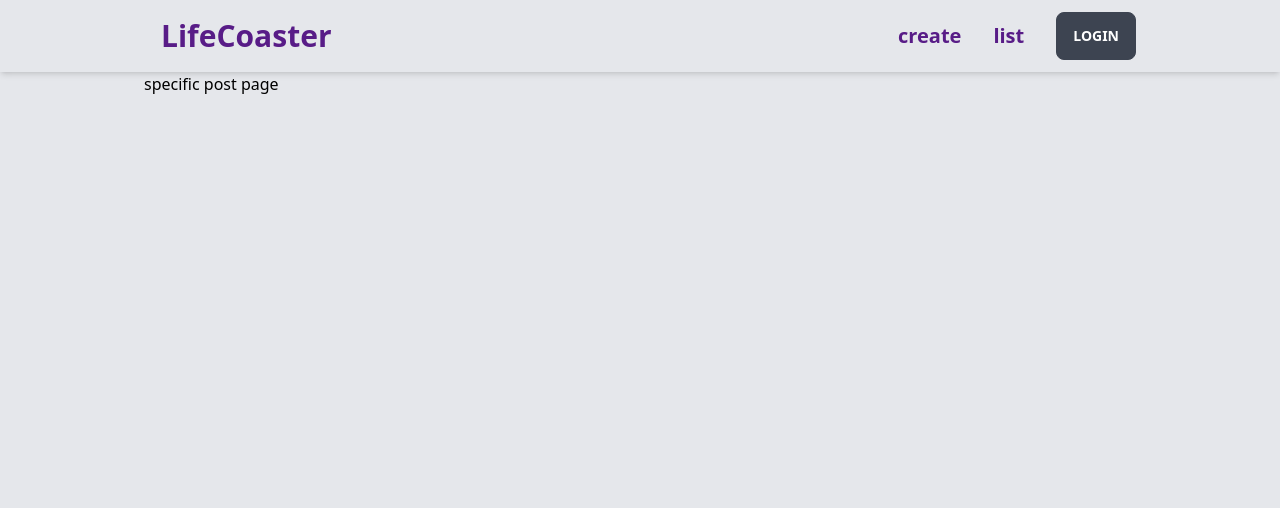
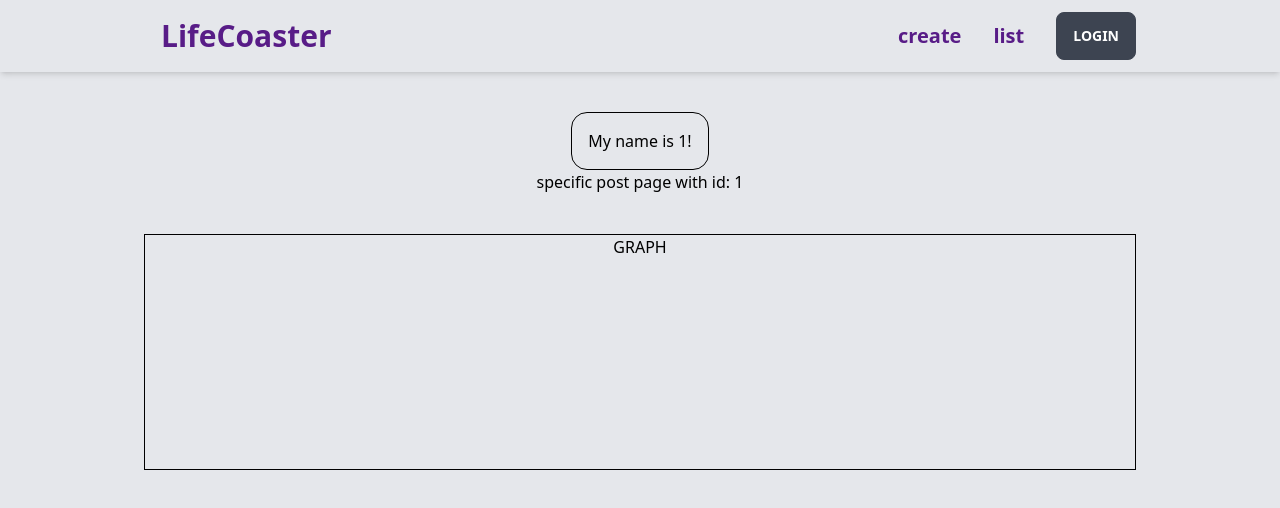
Before and after one commit to DKimGitHub/LifeCoaster, a Next.js app: page /1/1 in a window 1280 px wide. Shown: the top 508 px of the page. Built offline with nearby package versions, Linux system fonts and the light colour scheme; no server answers.

Commit message:
added basic filler for username and post page

```diff
--- a/app/[username]/[postid]/page.tsx
+++ b/app/[username]/[postid]/page.tsx
@@ -1,3 +1,10 @@
-export default async function Page() {
-    return <div>specific post page</div>;
-    }
+export default async function Page({ params }: { params: { postid: string } }) {
+  const { postid } = params;
+  return (
+    <>
+      <div>specific post page with id: {postid}</div>
+
+      <div className="mt-10 aspect-[21/5] w-full border border-black text-center"> GRAPH </div>
+    </>
+  );
+}
--- /dev/null
+++ b/app/[username]/layout.tsx
@@ -0,0 +1,12 @@
+import { PageProps } from "../../lib/types";
+
+export default function Layout({ children, params }: PageProps) {
+  return (
+    <div className="flex flex-col items-center">
+      <div className="mt-10 rounded-2xl border border-black p-4">
+        My name is {params.username}!
+      </div>
+      {children}
+    </div>
+  );
+}
--- a/app/[username]/page.tsx
+++ b/app/[username]/page.tsx
@@ -1,3 +1 @@
-export default async function Page() {
-    return <div>username page</div>;
-    }
+export default function Page(){}
--- a/app/create/page.tsx
+++ b/app/create/page.tsx
@@ -1,3 +1,6 @@
 export default async function Page() {
-return <div>create page</div>;
+return <div className="flex flex-col items-center">
+    <div className="mt-10 w-full aspect-[21/5] border border-black text-center"> GRAPH </div>
+    <div> ANSWER THESE QUESTIONS BITCH </div>
+</div>;
 }
--- a/app/list/page.tsx
+++ b/app/list/page.tsx
@@ -1,3 +1,4 @@
+import Link from "next/link";
 import prisma from "../../lib/prisma";
 
 
@@ -16,16 +17,16 @@ async function fetchData() {
 export default async function Page() {
   const postList = await fetchData();
   return (
-    <div className="grid w-full grid-cols-2">
+    <div className="mt-5 grid w-full grid-cols-2">
       {postList.map((data, index) => (
         <div className="card m-5 bg-base-100 shadow-xl">
           <div className="card-body p-6 pt-5">
             <div className="flex justify-between">
-              <a href={`${data.author?.name}/${index}`} className="card-title text-2xl">{data.title} </a>
-              <a href={`${data.author?.name}`} className="italic">{data.author?.name}</a>
+              <Link href={`/${data.author?.name}/${index}`} className="card-title text-2xl">{data.title} </Link>
+              <Link href={`/${data.author?.name}`} className="italic">{data.author?.name}</Link>
             </div>
             <p>{data.content}</p>
-            <div className="border h-48 w-full"/>
+            <div className="border aspect-[21/5] w-full"/>
           </div>
         </div>
       ))}
--- a/app/page.tsx
+++ b/app/page.tsx
@@ -1,7 +1,3 @@
-import Image from "next/image";
-
-// export const dynamic = "force-dynamic";
-
 export default async function Home() {
   return (
     <>
--- a/components/Header.tsx
+++ b/components/Header.tsx
@@ -1,3 +1,4 @@
+import Link from "next/link";
 import AuthButtonHeader from "./AuthButtonHeader"
 
 export default function Header() {
@@ -5,12 +6,12 @@ export default function Header() {
   return (
     <header className="navbar z-50 shadow-md py-3 pr-6 sm:px-8 md:px-16 lg:px-36">
       <div className="flex-1">
-        <a className="btn-ghost btn text-3xl normal-case text-purple-900 hover:text-black" href="/">LifeCoaster</a>
+        <Link className="btn-ghost btn text-3xl normal-case text-purple-900 hover:text-black" href="/">LifeCoaster</Link>
       </div>
       <div className="flex-none">
       <ul className="menu menu-horizontal pr-4">
-      <li><a href="/create" className="text-xl text-purple-900 font-bold rounded-md leading-none hover:text-black">create</a></li>
-      <li><a href="/list" className="text-xl text-purple-900 font-bold rounded-md leading-none hover:text-black">list</a></li>
+      <li><Link href="/create" className="text-xl text-purple-900 font-bold rounded-md leading-none hover:text-black">create</Link></li>
+      <li><Link href="/list" className="text-xl text-purple-900 font-bold rounded-md leading-none hover:text-black">list</Link></li>
       </ul>
       <AuthButtonHeader/>
       </div>
--- a/lib/AuthContext.tsx
+++ b/lib/AuthContext.tsx
@@ -2,10 +2,8 @@
 
 import { SessionProvider } from "next-auth/react";
 
-export interface AuthContextProps {
+export default function AuthContext({ children }: {
   children: React.ReactNode;
-}
-
-export default function AuthContext({ children }: AuthContextProps) {
+}) {
   return <SessionProvider>{children}</SessionProvider>;
 }
--- /dev/null
+++ b/lib/types.ts
@@ -0,0 +1,4 @@
+export type PageProps = {
+    params?: any;
+    children?: React.ReactNode;
+  };
```
